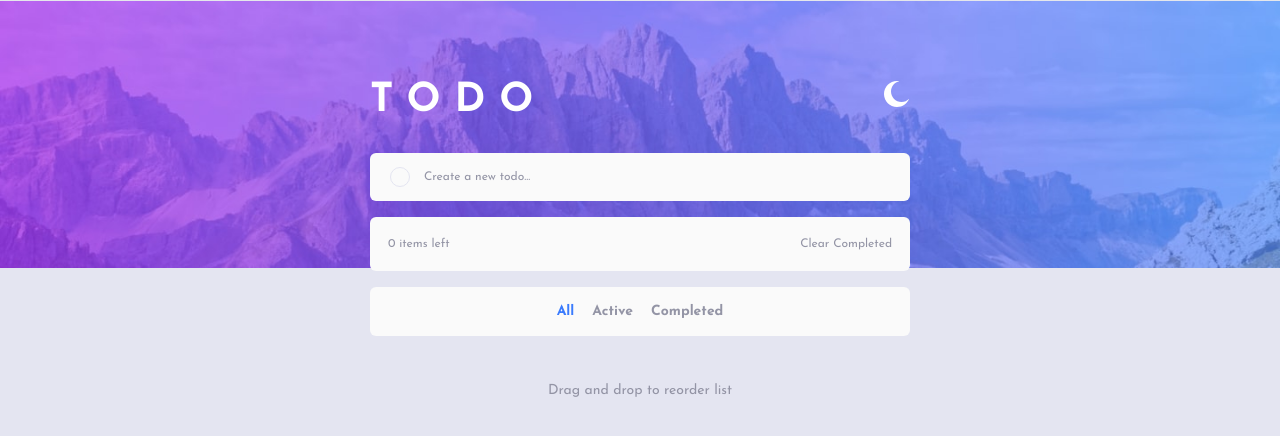
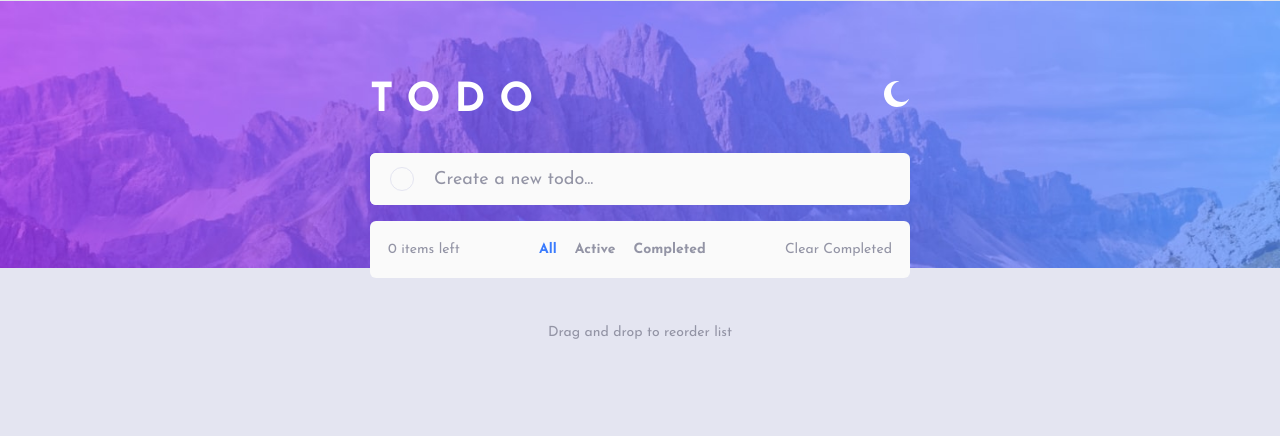
Before and after one commit to UnsuspectedNoob/todo-app-main, a React (Vite) app: page / in a window 1280 px wide. Shown: the top 436 px of the page. Built offline with nearby package versions, Linux system fonts and the light colour scheme.

Commit message:
complete desktop view implement border hover active states

```diff
--- a/src/App.tsx
+++ b/src/App.tsx
@@ -44,7 +44,7 @@ function App() {
 
   return (
     <div
-      className={`bg-dark-body border-t w-screen min-h-screen font-josefin ${
+      className={`overflow-hidden bg-dark-body border-t w-screen min-h-screen font-josefin ${
         light ? "theme-light" : "theme-dark"
       }`}
     >
@@ -100,9 +100,9 @@ function App() {
 
         <div className="space-y-4 mt-8">
           {/* Input Task */}
-          <div className="flex items-center rounded-md">
-            <div className="flex items-center bg-light-body py-[14px] pr-[14px] pl-5 rounded-l-md text-gray-500 self-stretch">
-              <div className="border-circle-color border rounded-full w-5 h-5" />
+          <div className="flex items-center bg-light-body rounded-md">
+            <div className="flex items-center bg-light-body py-[14px] pr-[14px] md:pr-5 pl-5 rounded-l-md text-gray-500 self-stretch">
+              <div className="border-circle-color border rounded-full w-5 md:w-6 h-5 md:h-6" />
             </div>
             <input
               onKeyDown={(event) => {
@@ -122,7 +122,7 @@ function App() {
               }}
               type="text"
               placeholder="Create a new todo..."
-              className="flex-1 bg-light-body border-none rounded-r-md focus:ring-0 text-main text-xs placeholder:text-off focus:outline-none self-stretch"
+              className="flex-1 bg-light-body border-none focus:ring-0 text-[12px] text-main md:text-[18px] placeholder:text-off focus:outline-none"
             />
           </div>
 
--- a/src/components/Task.tsx
+++ b/src/components/Task.tsx
@@ -33,31 +33,22 @@ function Task({ task, display }: Props) {
       <div
         ref={setNodeRef}
         style={style}
-        className="flex items-center opacity-50 border-b border-b-neutral-500 touch-none"
+        className="flex items-center opacity-50 border-b border-b-circle-color touch-none"
       >
         <div
-          className={`flex items-center bg-white py-4 pr-[14px] pl-5 text-gray-500 self-stretch`}
+          className={`flex items-center py-4 pr-[14px] pl-5 text-gray-500 self-stretch bg-light-body`}
         >
           <div
             className={`flex items-center justify-center border rounded-full w-5 h-5 ${
               completed && "bg-gradient-to-b from-[#57ddff] to-[#c058f3]"
             }`}
-            onClick={() => {
-              setAllTasks((prev) =>
-                prev.map((task) => ({
-                  name: task.name,
-                  completed: task.id === id ? !task.completed : task.completed,
-                  id: task.id,
-                }))
-              );
-            }}
           >
             {completed && <img src={iconCheck} />}
           </div>
         </div>
 
         <div
-          className={`flex flex-1 items-center bg-white border-none self-stretch`}
+          className={`bg-light-body flex flex-1 items-center border-none self-stretch`}
         >
           <p
             className={`text-[12px] text-gray-700 ${
@@ -68,15 +59,8 @@ function Task({ task, display }: Props) {
           </p>
         </div>
 
-        <div className={`flex items-center bg-white pr-5 self-stretch`}>
-          <img
-            src={iconCross}
-            alt="cross icon"
-            className="w-3 h-3"
-            onClick={() => {
-              setAllTasks((prev) => prev.filter((task) => task.id !== id));
-            }}
-          />
+        <div className={`flex items-center bg-light-body pr-5 self-stretch`}>
+          <img src={iconCross} alt="cross icon" className="w-3 h-3" />
         </div>
       </div>
     );
@@ -91,12 +75,10 @@ function Task({ task, display }: Props) {
       <div
         className={`${
           display[0]?.id === id ? "rounded-tl-md " : ""
-        }flex items-center py-4 pr-[14px] pl-5 text-gray-500 self-stretch bg-light-body `}
+        }flex items-center py-4 pr-[14px] md:pr-5 pl-5 text-gray-500 self-stretch bg-light-body `}
       >
         <div
-          className={`cursor-pointer flex items-center justify-center border border-circle-color rounded-full w-5 h-5 ${
-            completed && "bg-gradient-to-b from-[#57ddff] to-[#c058f3]"
-          }`}
+          className={`border-gradient border-circle-color w-5 md:w-6 h-5 md:h-6 `}
           onClick={() => {
             setAllTasks((prev) =>
               prev.map((task) => ({
@@ -107,16 +89,23 @@ function Task({ task, display }: Props) {
             );
           }}
         >
-          {completed && <img src={iconCheck} />}
+          <div
+            className={`rounded-full h-full w-full flex items-center justify-center ${
+              completed && "bg-gradient-to-b from-[#57ddff] to-[#c058f3]"
+            }`}
+          >
+            {completed && <img src={iconCheck} />}
+          </div>
         </div>
       </div>
+
       <div
         {...attributes}
         {...listeners}
-        className={`bg-light-body flex flex-1 items-center border-none self-stretch cursor-move`}
+        className={`bg-light-body flex flex-1 items-center border-none self-stretch cursor-grab active:cursor-grabbing`}
       >
         <p
-          className={`text-[12px] text-main ${
+          className={`text-[12px] md:text-[18px] text-main ${
             completed && "line-through text-strike"
           }`}
         >
--- a/src/components/TaskList.tsx
+++ b/src/components/TaskList.tsx
@@ -1,10 +1,11 @@
-import { useContext, useMemo } from "react";
-import { AllTasksContext } from "../contexts/TasksProvider";
-import Task from "./Task";
 import {
   SortableContext,
   verticalListSortingStrategy,
 } from "@dnd-kit/sortable";
+import { useContext, useMemo } from "react";
+import { AllTasksContext } from "../contexts/TasksProvider";
+import Task from "./Task";
+import ViewButtons from "./ViewButtons";
 
 function TaskList() {
   const { allTasks, setAllTasks, currentView } = useContext(AllTasksContext);
@@ -37,7 +38,7 @@ function TaskList() {
           displayTasks.length === 0 ? "rounded-t-md" : ""
         }`}
       >
-        <p className="text-off">
+        <p className="text-off md:text-[14px]">
           {(() => {
             let number = allTasks.filter((task) => !task.completed).length;
 
@@ -45,12 +46,16 @@ function TaskList() {
           })()}
         </p>
 
+        <div className="md:block hidden">
+          <ViewButtons />
+        </div>
+
         <p
           onClick={() => {
             setAllTasks &&
               setAllTasks((prev) => prev.filter((task) => !task.completed));
           }}
-          className="text-off cursor-pointer"
+          className="text-off md:text-[14px] hover:text-main cursor-pointer"
         >
           Clear Completed
         </p>
--- a/src/components/ToggleView.tsx
+++ b/src/components/ToggleView.tsx
@@ -1,35 +1,9 @@
-import { useContext } from "react";
-import { AllTasksContext } from "../contexts/TasksProvider";
+import ViewButtons from "./ViewButtons";
 
 function ToggleView() {
-  const { currentView, setCurrentView } = useContext(AllTasksContext);
-
   return (
-    <div className="flex justify-center items-center gap-x-[18px] bg-light-body py-[14px] rounded-md font-bold text-[14px]">
-      <p
-        className={`${
-          currentView === "all" ? "text-[#3a7bfd]" : "text-off"
-        } cursor-pointer`}
-        onClick={() => setCurrentView && setCurrentView("all")}
-      >
-        All
-      </p>
-      <p
-        className={`${
-          currentView === "active" ? "text-[#3a7bfd]" : "text-off"
-        } cursor-pointer`}
-        onClick={() => setCurrentView && setCurrentView("active")}
-      >
-        Active
-      </p>
-      <p
-        className={`${
-          currentView === "completed" ? "text-[#3a7bfd]" : "text-off"
-        } cursor-pointer`}
-        onClick={() => setCurrentView && setCurrentView("completed")}
-      >
-        Completed
-      </p>
+    <div className="md:hidden bg-light-body py-[14px] rounded-md font-bold text-[14px]">
+      <ViewButtons />
     </div>
   );
 }
--- /dev/null
+++ b/src/components/ViewButtons.tsx
@@ -0,0 +1,41 @@
+import { useContext } from "react";
+import { AllTasksContext } from "../contexts/TasksProvider";
+
+function ViewButtons() {
+  const { currentView, setCurrentView } = useContext(AllTasksContext);
+
+  return (
+    <div className="flex justify-center items-center gap-x-[18px] font-bold text-[14px]">
+      <p
+        className={`${
+          currentView === "all" ? "text-[#3a7bfd]" : "text-off hover:text-main"
+        } cursor-pointer`}
+        onClick={() => setCurrentView && setCurrentView("all")}
+      >
+        All
+      </p>
+      <p
+        className={`${
+          currentView === "active"
+            ? "text-[#3a7bfd]"
+            : "text-off hover:text-main"
+        } cursor-pointer`}
+        onClick={() => setCurrentView && setCurrentView("active")}
+      >
+        Active
+      </p>
+      <p
+        className={`${
+          currentView === "completed"
+            ? "text-[#3a7bfd]"
+            : "text-off hover:text-main"
+        } cursor-pointer`}
+        onClick={() => setCurrentView && setCurrentView("completed")}
+      >
+        Completed
+      </p>
+    </div>
+  );
+}
+
+export default ViewButtons;
--- a/src/index.css
+++ b/src/index.css
@@ -47,3 +47,24 @@
   font-weight: 700;
   src: url("./assets/fonts/josefin-sans-v32-latin-700.woff2") format("woff2"); /* Chrome 36+, Opera 23+, Firefox 39+, Safari 12+, iOS 10+ */
 }
+
+.border-gradient {
+  cursor: pointer;
+  display: flex;
+  align-items: center;
+  justify-content: center;
+  border-width: 1px;
+  border-radius: 50%;
+}
+/* order-gradient cursor-pointer flex items-center justify-center border border-circle-color rounded-full w-5 md:w-6 h-5 md:h-6  */
+
+.border-gradient:hover {
+  border-color: transparent;
+  background-image: linear-gradient(
+      hsla(var(--light-background)),
+      hsla(var(--light-background))
+    ),
+    linear-gradient(#57ddff, #c058f3);
+  background-origin: border-box;
+  background-clip: padding-box, border-box;
+}
```
